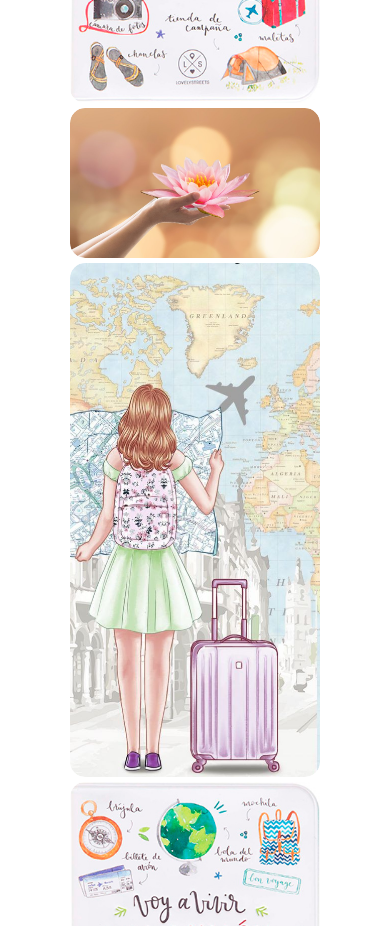
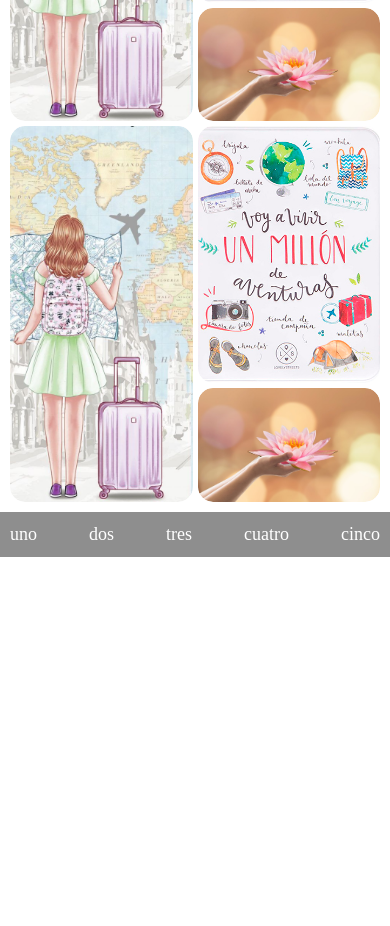
Before and after one commit to mary-caraveo/pinterest-layout, a plain HTML site: page index.html in a window 390 px wide. Shown: the part 1860-2786 px from the top of the page. After the commit the page ends 2417 px from the top, so only its background shows below. Drawn offline with Linux system fonts and the light colour scheme.

Commit message:
Se añadio media queries para movil y footer

```diff
--- a/css/estilos.css
+++ b/css/estilos.css
@@ -1,3 +1,7 @@
+* {
+  margin: 0;
+}
+
 .header {
   height: 65px;
   display: grid;
@@ -104,6 +108,7 @@ main {
   grid-template-columns: repeat(auto-fill, 250px);
   grid-gap: 5px;
   justify-content: center;
+  padding-bottom: 10px;
 }
 
 .level-1 {
@@ -194,3 +199,33 @@ main {
   object-fit: cover;
   border-radius: 15px;
 }
+
+.footer-pinteres {
+  background-color: #8e8e8e;
+}
+
+.footer-pinteres a {
+  color: white;
+  text-decoration: none;
+}
+
+.footer-pinteres li {
+  list-style: none;
+}
+
+.list-footer {
+  padding: 10px;
+  height: 25px;
+  display: flex;
+  justify-content: space-between;
+  align-items: center;
+  font-size: 18px;
+}
+
+@media (max-width: 575.98px) {
+  .container {
+    display: grid;
+    grid-template-columns: 1fr 1fr;
+    padding: 0 10px 10px 10px;
+  }
+}
--- a/index.html
+++ b/index.html
@@ -32,7 +32,7 @@
         <div class="col-3">
             <ul class="menu">
                 <li><a href="#" class="fa fa-commenting"></a></li>
-                <li><a href=" #" class="fa fa-bell"></a></li>
+                <li><a href="#" class="fa fa-bell"></a></li>
                 <li><a href="#" class="fa fa-ellipsis-h"></a></li>
             </ul>
         </div>
@@ -236,8 +236,57 @@
                 </div>
             </div>
 
+            <div class="post level-1">
+                <figure class="postImage">
+                    <img src="assets/image/nina.jpg" alt="">
+                </figure>
+
+                <div class="overlay">
+                    <a href="#" class="btnSave">Guardar</a>
+                    <a href="#" class="btnPage fa fa-external-link">youtube</a>
+                    <a href="#" class="btnShare fa fa-share-alt"></a>
+                    <a href="#" class="btnMore fa fa-ellipsis-h"></a>
+                </div>
+            </div>
+
+            <div class="post level-2">
+                <figure class="postImage">
+                    <img src="assets/image/funda.jpg" alt="">
+                </figure>
+
+                <div class="overlay">
+                    <a href="#" class="btnSave">Guardar</a>
+                    <a href="#" class="btnPage fa fa-external-link">Instagram</a>
+                    <a href="#" class="btnShare fa fa-share-alt"></a>
+                    <a href="#" class="btnMore fa fa-ellipsis-h"></a>
+                </div>
+            </div>
+
+            <div class="post level-3">
+                <figure class="postImage">
+                    <img src="assets/image/flores.jpg" alt="">
+                </figure>
+
+                <div class="overlay">
+                    <a href="#" class="btnSave">Guardar</a>
+                    <a href="#" class="btnPage fa fa-external-link">youtube</a>
+                    <a href="#" class="btnShare fa fa-share-alt"></a>
+                    <a href="#" class="btnMore fa fa-ellipsis-h"></a>
+                </div>
+            </div>
+
         </div>
     </main>
+
+    <footer class="footer-pinteres">
+        <ul class="list-footer">
+            <li><a href="#">uno</a></li>
+            <li><a href="#">dos</a></li>
+            <li><a href="#">tres</a></li>
+            <li><a href="#">cuatro</a></li>
+            <li><a href="#">cinco</a></li>
+        </ul>
+    </footer>
 
 </body>
 
```
